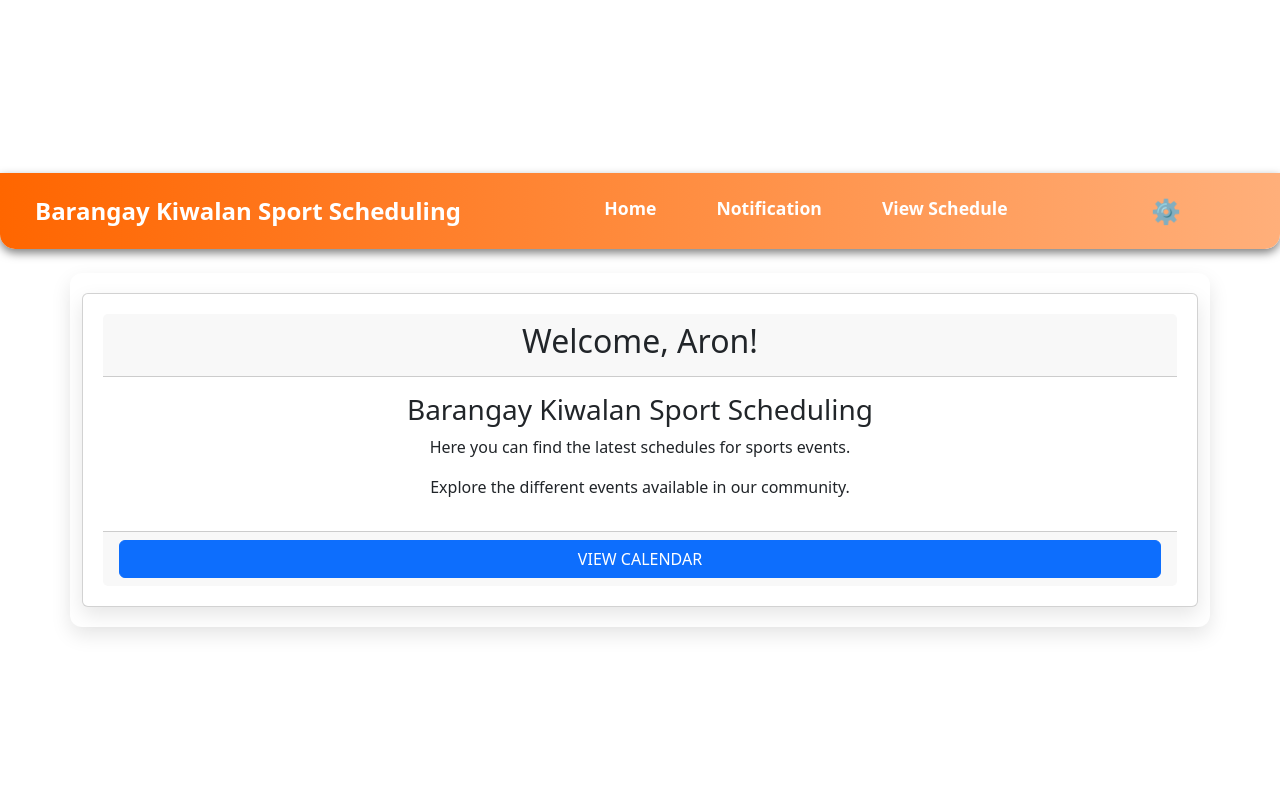
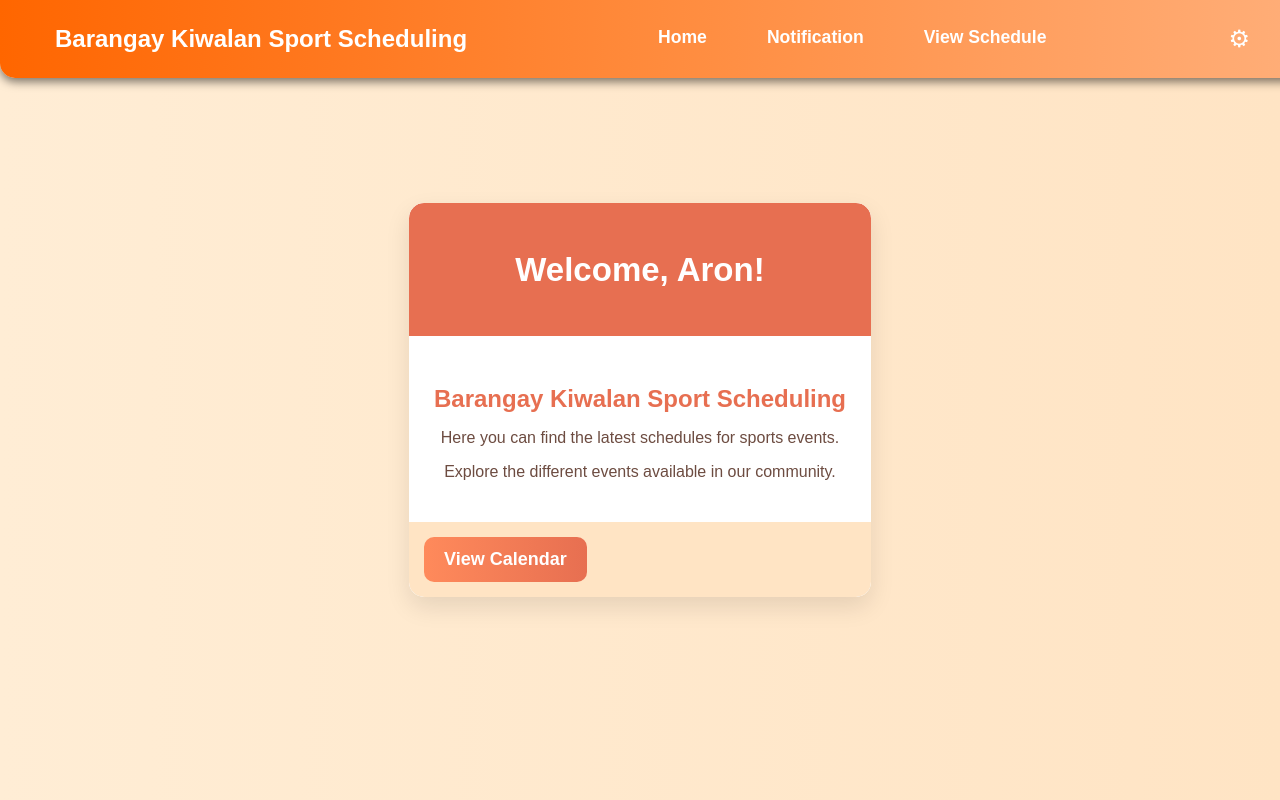
Before and after one commit to daniellamaravillas/IT1-Sport-Scheduling-System-in-Barangay-Kiwalan, a PHP site: page /homepage.php in a window 1280 px wide. Run offline with PHP 8.4, Linux system fonts and the light colour scheme; a user stored in the database is signed in; data comes from the database, SQL or seed files in the repository.

Commit message:
home css akong gibutangan

```diff
--- a/htdocs/homepage.php
+++ b/htdocs/homepage.php
@@ -34,8 +34,112 @@ $username = $user ? htmlspecialchars($user['username'], ENT_QUOTES, 'UTF-8') : "
     <title>Home</title>
     <meta charset="UTF-8">
     <meta name="viewport" content="width=device-width, initial-scale=1.0">
-    <link rel="stylesheet" href="home.css">
-    <link href="https://cdn.jsdelivr.net/npm/bootstrap@5.3.0/dist/css/bootstrap.min.css" rel="stylesheet">
+    <style>
+        /* General Styling */
+body {
+    font-family: 'Poppins', sans-serif;
+    background: linear-gradient(to right, #FFEDD5, #FFE4C4);
+    color: #5A3E36;
+    margin: 0;
+    padding: 0;
+    display: flex;
+    justify-content: center;
+    align-items: center;
+    height: 100vh;
+}
+
+/* Container */
+.container {
+    max-width: 500px;
+    padding: 20px;
+}
+
+/* Card Styling */
+.card {
+    background: white;
+    border-radius: 15px;
+    box-shadow: 0px 10px 25px rgba(0, 0, 0, 0.1);
+    overflow: hidden;
+    transition: 0.3s;
+}
+
+.card:hover {
+    transform: scale(1.02);
+    box-shadow: 0px 15px 30px rgba(0, 0, 0, 0.15);
+}
+
+/* Card Header */
+.card-header {
+    background: #E76F51;
+    color: white;
+    padding: 20px;
+    font-size: 22px;
+    font-weight: bold;
+    text-align: center;
+    border-top-left-radius: 15px;
+    border-top-right-radius: 15px;
+}
+
+/* Card Body */
+.card-body {
+    padding: 25px;
+    text-align: center;
+}
+
+.card-body h3 {
+    font-size: 24px;
+    color: #E76F51;
+    margin-bottom: 10px;
+}
+
+.card-body p {
+    font-size: 16px;
+    color: #6D4C41;
+}
+
+/* Card Footer */
+.card-footer {
+    background: #FFE4C4;
+    padding: 15px;
+    border-bottom-left-radius: 15px;
+    border-bottom-right-radius: 15px;
+}
+
+/* Button Styling */
+.btn-primary {
+    background: linear-gradient(to right, #FF8A5B, #E76F51);
+    border: none;
+    padding: 12px 20px;
+    font-size: 18px;
+    font-weight: bold;
+    color: white;
+    border-radius: 10px;
+    transition: 0.3s;
+}
+
+.btn-primary:hover {
+    background: linear-gradient(to right, #E76F51, #D45D41);
+    box-shadow: 0px 5px 15px rgba(231, 111, 81, 0.5);
+    transform: scale(1.05);
+}
+
+/* Responsive Design */
+@media (max-width: 600px) {
+    .container {
+        max-width: 90%;
+    }
+
+    .card-header {
+        font-size: 20px;
+    }
+
+    .btn-primary {
+        font-size: 16px;
+        padding: 10px;
+    }
+}
+
+    </style>
 </head>
 <body>
 <div class="container mt-4">
```
